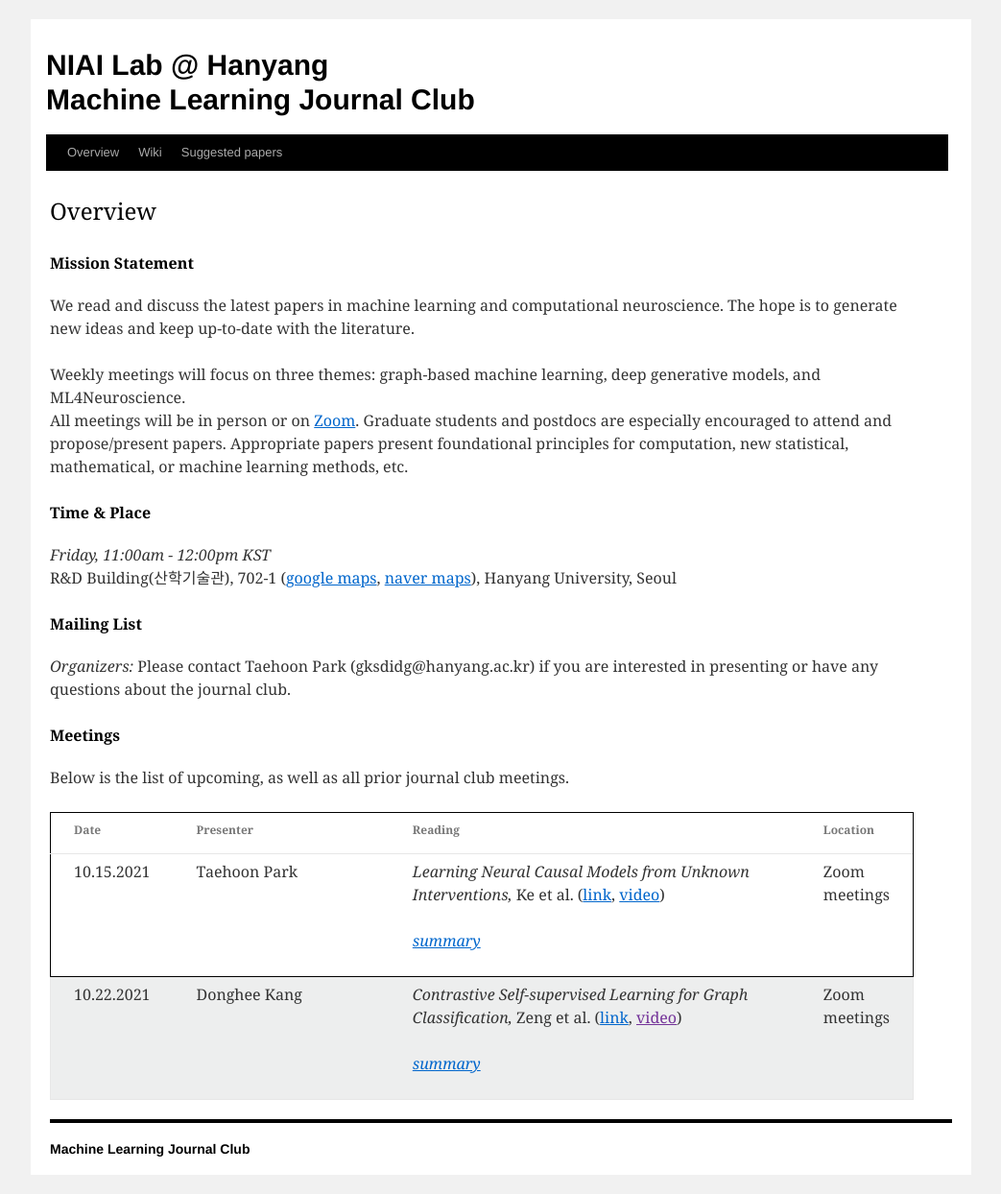
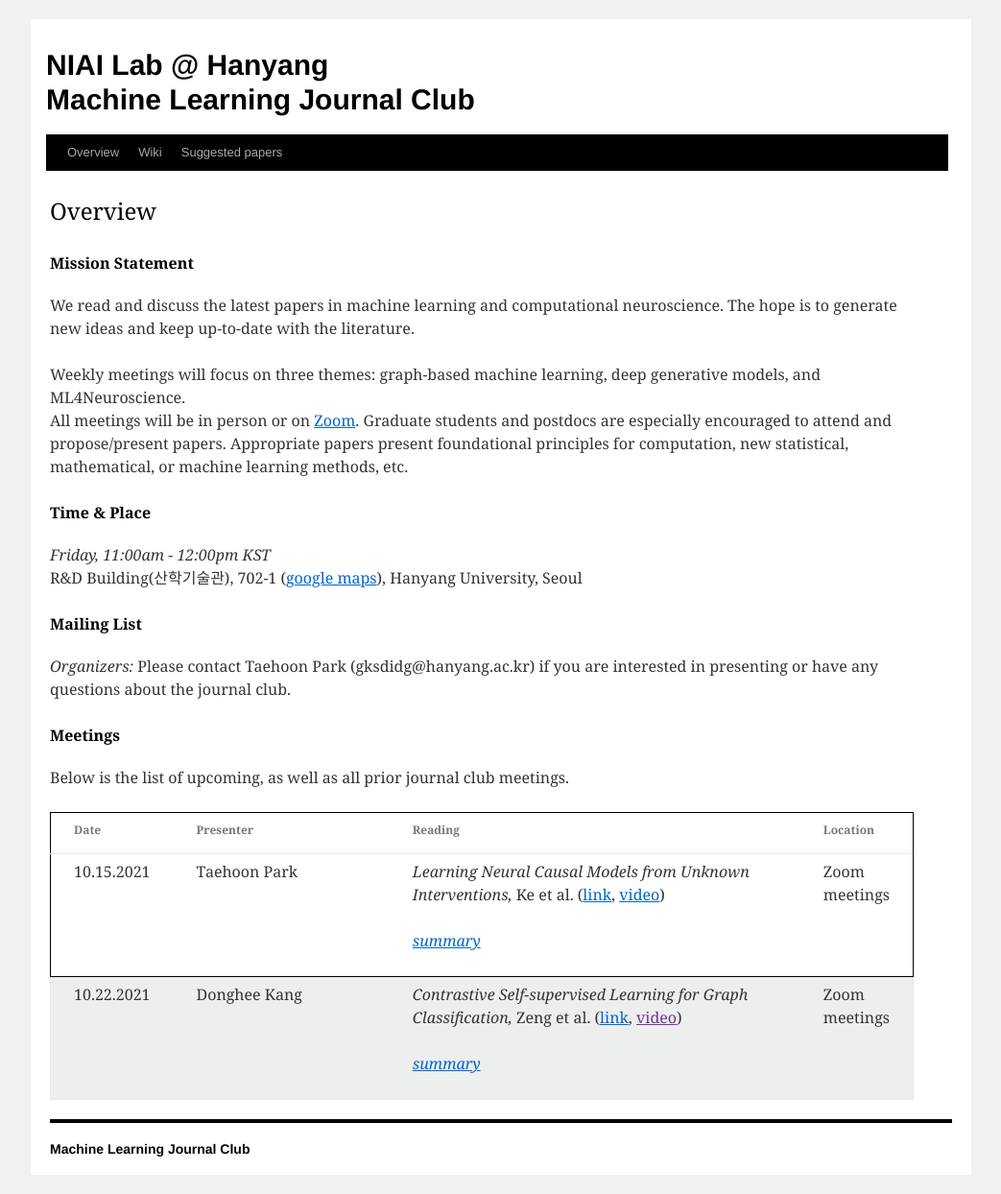
Before and after one commit to niai-lab/GraphML-JC, a Jekyll site: the page built from index.html, in a window 1280 px wide. Shown: the whole page at 96% size, without its empty margins (118-1161 px from the left). Built offline with Jekyll 4.4.1, drawn with Linux system fonts in a browser that asks for light colours.

Commit message:
Update index.html

```diff
--- a/index.html
+++ b/index.html
@@ -20,7 +20,7 @@ title: Machine Learning Journal Club
 
   <h4><b>Time &amp; Place</b></h4>
   <p><i>Friday, 11:00am - 12:00pm KST</i><br>
-    {{site.roomH}} (<a href="{{site.roomHurl}}">google maps</a>, <a href="{{site.roomNurl}}">naver maps</a>), Hanyang University, Seoul <br>
+    {{site.roomH}} (<a href="{{site.roomHurl}}">google maps</a>), Hanyang University, Seoul <br>
   </p>
 
 
```
